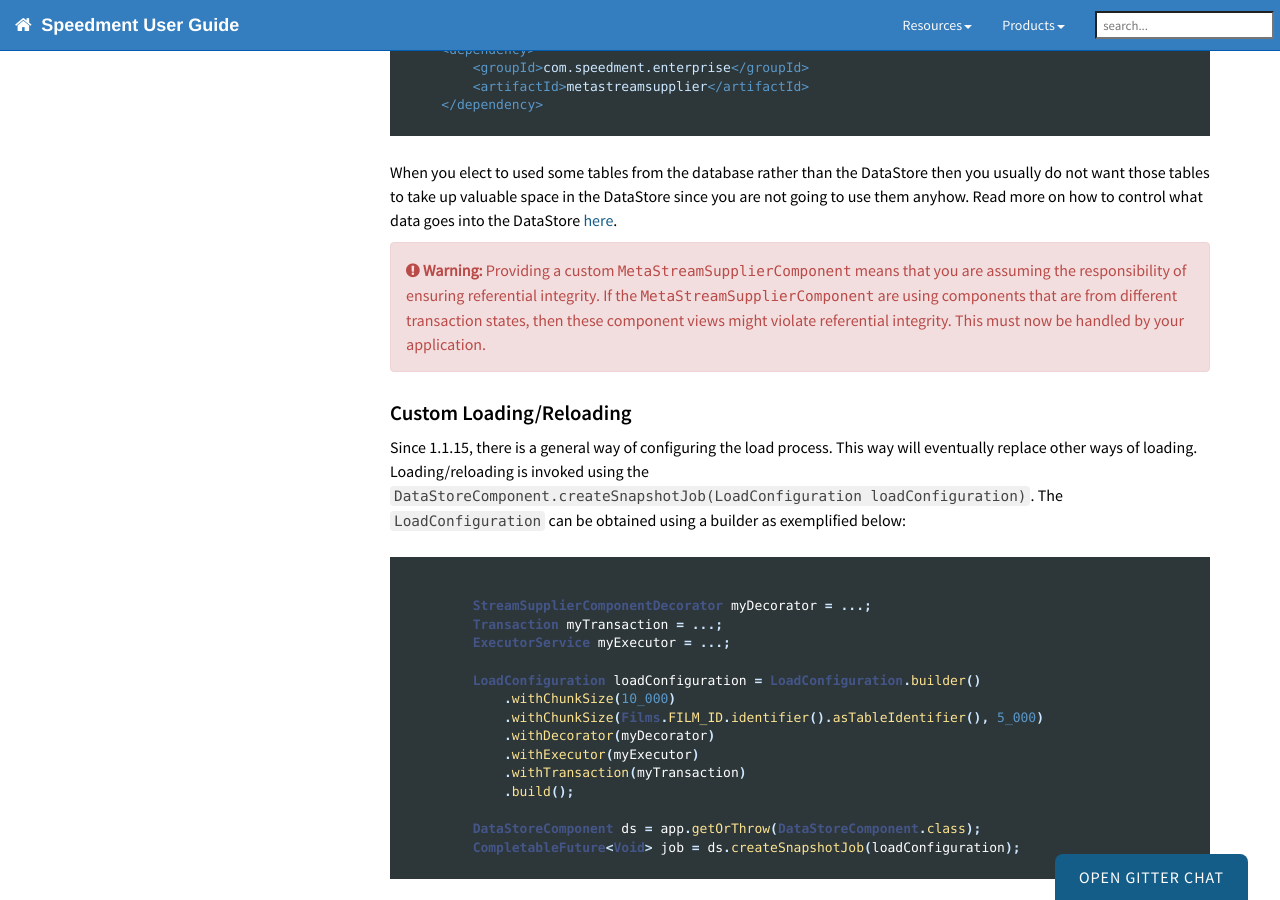
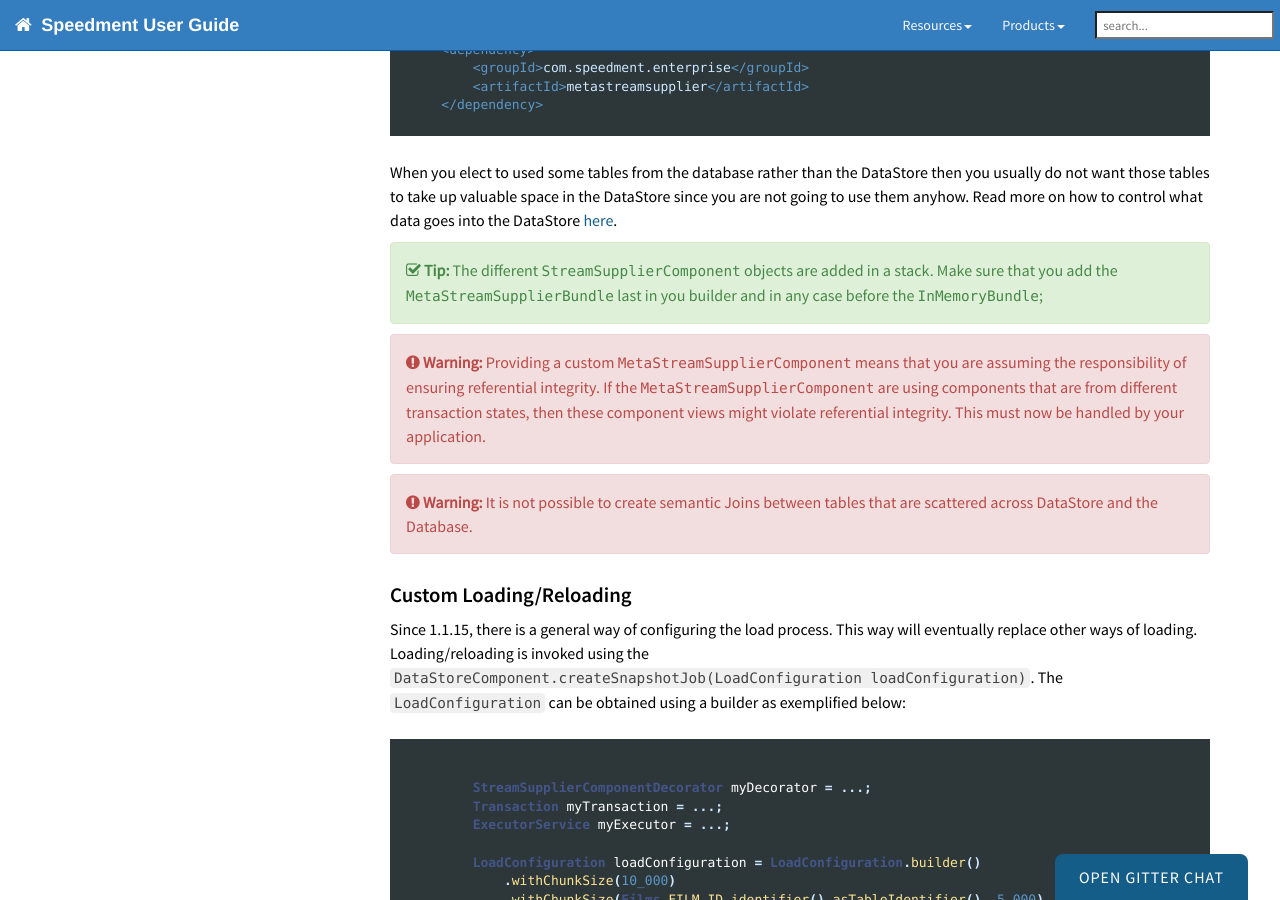
Before and after one commit to speedment/speedment-doc, a Jekyll site: the page built from pages/datastore.md, in a window 1280 px wide and 900 px high, scrolled down 4522 px. Built offline with Jekyll 4.4.1, drawn with Linux system fonts in a browser that asks for light colours; nearby versions of some CDN libraries; comment, search, counter and statistics services are not loaded.

Commit message:
Add tip on MetaStreamSupplierBundle location in the builder

```diff
--- a/pages/datastore.md
+++ b/pages/datastore.md
@@ -174,9 +174,18 @@
 
 When you elect to used some tables from the database rather than the DataStore then you usually do not want those tables to take up valuable space in the DataStore since you are not going to use them anyhow. Read more on how to control what data goes into the DataStore [here](#loadreload-individual-rows).
 
+{% include tip.html content = "
+The different `StreamSupplierComponent` objects are added in a stack. Make sure that you add the `MetaStreamSupplierBundle` last in you builder and in any case before the `InMemoryBundle`;
+" %}
+
 {% include warning.html content = "
 Providing a custom `MetaStreamSupplierComponent` means that you are assuming the responsibility of ensuring referential integrity. If the `MetaStreamSupplierComponent` are using components that are from different transaction states, then these component views might violate referential integrity. This must now be handled by your application.
 " %}
+
+{% include warning.html content = "
+It is not possible to create semantic Joins between tables that are scattered across DataStore and the Database.
+" %}
+
 
 ### Custom Loading/Reloading
 Since 1.1.15, there is a general way of configuring the load process. This way will eventually replace other ways of loading. Loading/reloading is invoked using the `DataStoreComponent.createSnapshotJob(LoadConfiguration loadConfiguration)`. The `LoadConfiguration` can be obtained using a builder as exemplified below:
```
